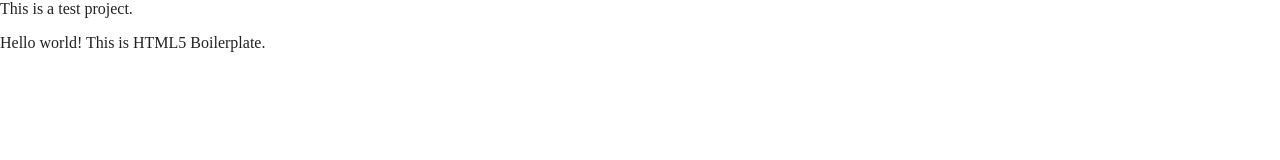
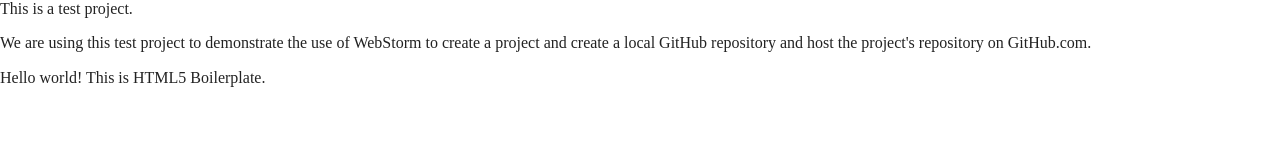
Before and after one commit to DrTParker/test-to-show-students, a website built with Parcel: page index.html in a window 1280 px wide. Built offline with nearby package versions, Linux system fonts and the light colour scheme.

Commit message:
Added an explanatory sentence.

```diff
--- a/index.html
+++ b/index.html
@@ -25,6 +25,8 @@
 <body>
 
 This is a test project.
+<p>We are using this test project to demonstrate the use of WebStorm to create a project and create a
+  local GitHub repository and host the project's repository on GitHub.com.</p>
 
   <!-- Add your site or application content here -->
   <p>Hello world! This is HTML5 Boilerplate.</p>
```
